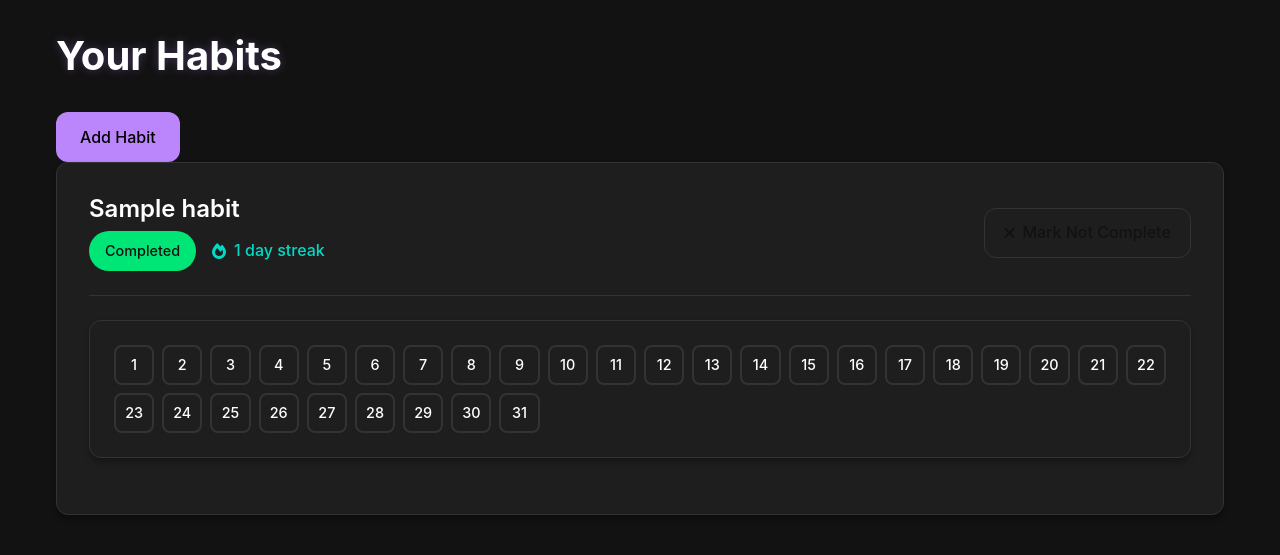
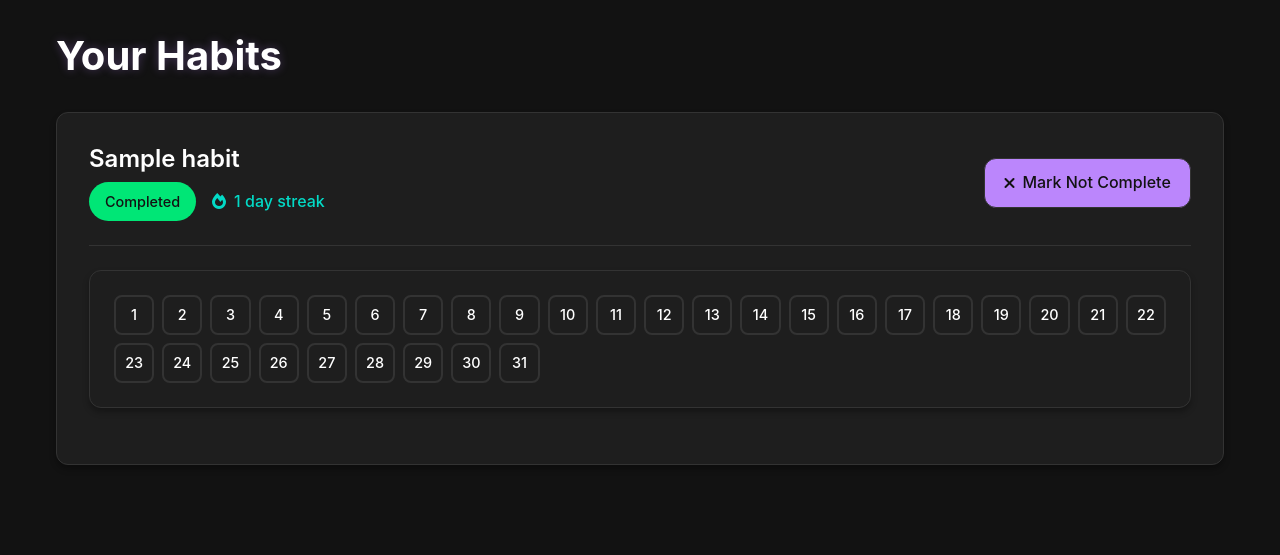
Before and after one commit to Georgeburn94/streakly, a Django app: page / in a window 1280 px wide. Shown: the part 153-708 px from the top of the page. Run offline with Django 4.2, Linux system fonts and the light colour scheme; a user stored in the database is signed in; tables that the repository leaves empty hold one stand-in row (values such as "Sample post").

Commit message:
changed colour of mark complete button and removed extra add habit button

```diff
--- a/static/css/styles.css
+++ b/static/css/styles.css
@@ -310,7 +310,7 @@ h1 {
 .mark-complete-btn {
   padding: 0.7rem 1.2rem;
   border-radius: var(--border-radius);
-  background-color: rgba(187, 134, 252, 0.2);
+  background-color: #bb86fc;
   color: var(--background-color);
   text-decoration: none;
   font-weight: 500;
@@ -328,7 +328,7 @@ h1 {
 }
 
 .mark-complete-btn.completed {
-  background-color: var(--surface-color);
+  background-color: #bb86fc;
   border: 1px solid var(--border-color);
 }
 
--- a/streakly/templates/home.html
+++ b/streakly/templates/home.html
@@ -5,7 +5,7 @@
 {% block content %}
 <div class="habit-header">
     <h1>Your Habits</h1>
-    <a href="{% url 'add_habit' %}" class="btn btn-primary">Add Habit</a>
+    <!-- <a href="{% url 'add_habit' %}" class="btn btn-primary">Add Habit</a> -->
 </div>
 
 <ul class="habit-list">
```
